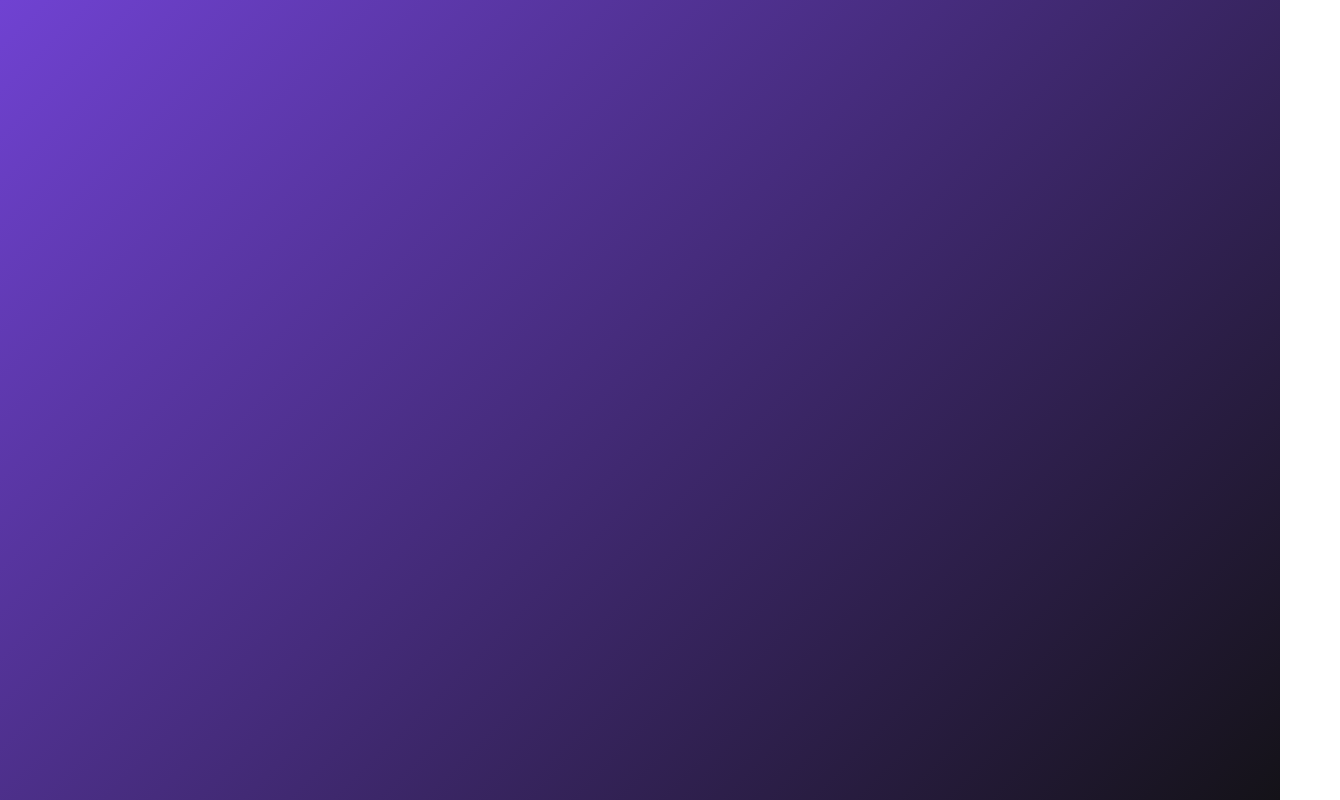
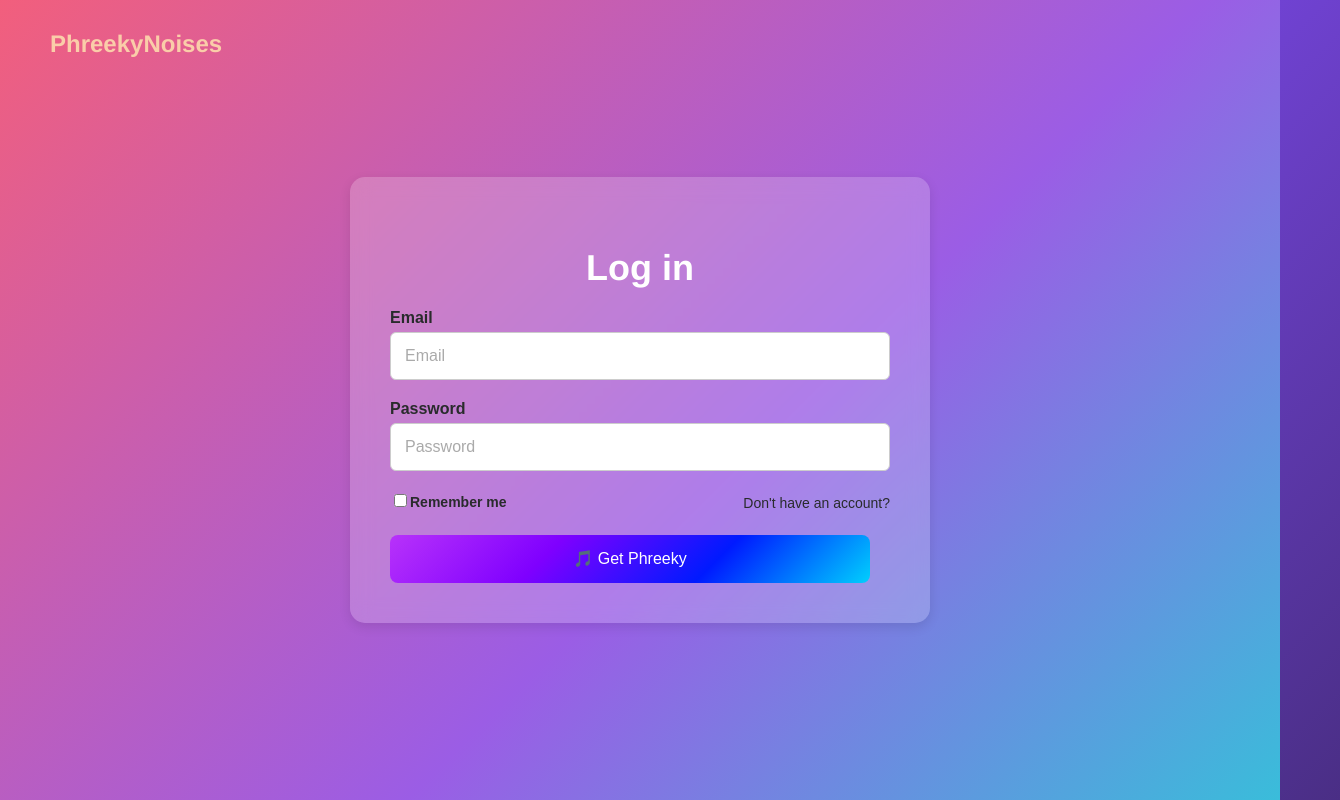
Before and after one commit to cse442-at-ub/fa24-semesterproject-phreekz, a React (Create React App) app in the folder web_server/: page /CSE442/2024-Fall/gffajard/login in a window 1280 px wide. Shown: the whole page, 1340 px wide, since content can reach past the window. Built offline with nearby package versions, Linux system fonts and the light colour scheme.

Commit message:
This should be fixed now. Changed dashboard to be able to complie.

```diff
--- a/web_server/package.json
+++ b/web_server/package.json
@@ -2,7 +2,7 @@
   "name": "your-app-name",
   "version": "0.1.0",
   "private": true,
-  "homepage": "https://se-dev.cse.buffalo.edu/CSE442/2024-Fall/slogin",
+  "homepage": "https://se-dev.cse.buffalo.edu/CSE442/2024-Fall/gffajard/",
   "dependencies": {
     "js-cookie": "^3.0.5",
     "react": "^18.0.0",
--- a/web_server/src/App.js
+++ b/web_server/src/App.js
@@ -8,7 +8,7 @@ import AccountPage from './AccountPage';
 
 function App() {
   return (
-    <Router basename="/CSE442/2024-Fall/slogin">
+    <Router basename="/CSE442/2024-Fall/gffajard">
       <Routes>
         <Route path="/" element={<LandingPage />} />
         <Route path="/login" element={<Login />} />
--- a/web_server/src/Login.js
+++ b/web_server/src/Login.js
@@ -18,7 +18,7 @@ function Login() {
     };
 
     try {
-      const response = await fetch("/CSE442/2024-Fall/slogin/api/login.php",{
+      const response = await fetch("/CSE442/2024-Fall/gffajard/api/login.php",{
         method: "POST",
         headers: {
           "Content-Type": "application/json",
```
Also changed, not shown: 1 other file (tests, documents, lock files or other folders).
